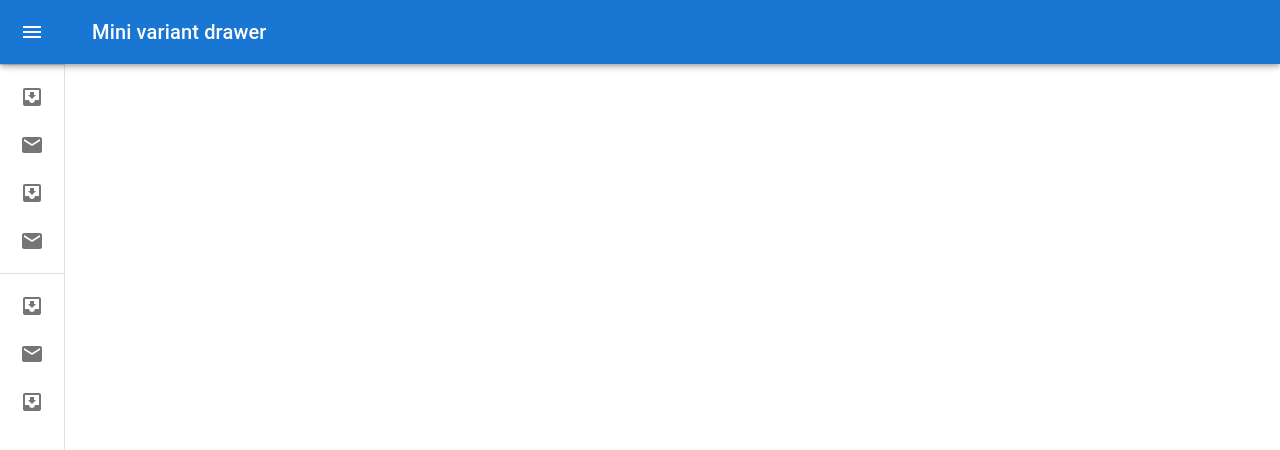
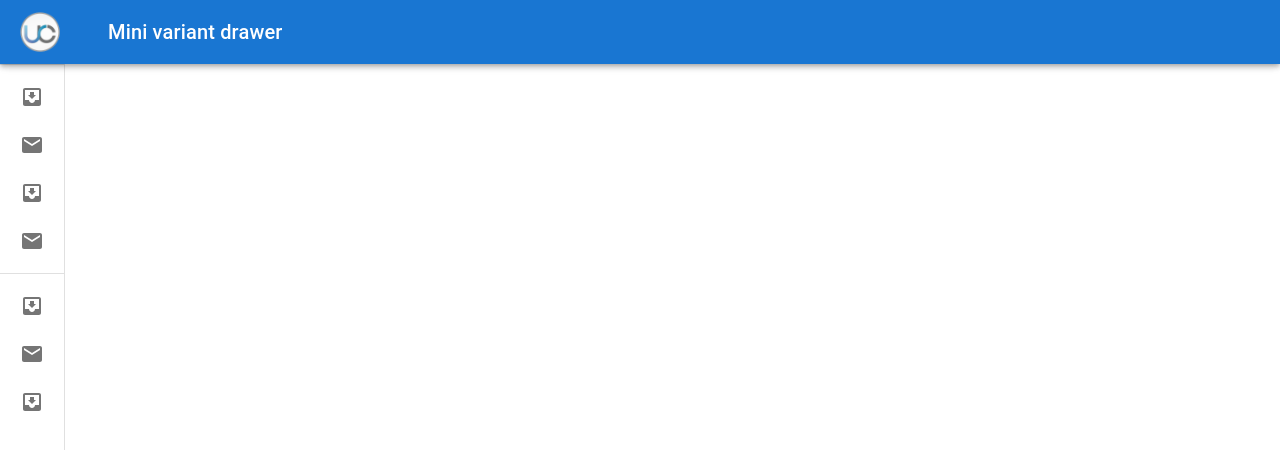
Before and after one commit to m4rcos-dev/Ultracar-service, a React (Create React App) app in the folder app/frontend/: page / in a window 1280 px wide. Shown: the top 450 px of the page. Built offline with nearby package versions, Linux system fonts and the light colour scheme.

Commit message:
:lipstick: feat: add logo img in Header component

```diff
--- /dev/null
+++ b/app/frontend/src/assets/index.js
@@ -0,0 +1 @@
+export { default as logo } from './logo.png';
--- a/app/frontend/src/components/Header/Header.js
+++ b/app/frontend/src/components/Header/Header.js
@@ -1,10 +1,10 @@
 import Toolbar from '@mui/material/Toolbar';
 import Typography from '@mui/material/Typography';
 import IconButton from '@mui/material/IconButton';
-import MenuIcon from '@mui/icons-material/Menu';
 import { useContext } from 'react';
 import { ContextConfig } from '../../context/ContextConfig';
 import { AppBar, Box } from './HeaderStyle';
+import { logo } from '../../assets/index'
 
 function Header() {
   const { valueContext, handleMenuOpen } = useContext(ContextConfig)
@@ -23,7 +23,7 @@ function Header() {
               ...(valueContext.openMenu && { display: 'none' }),
             }}
           >
-            <MenuIcon />
+            <img src={logo} alt="logo" style={{ width: "40px"}}/>
           </IconButton>
           <Typography variant="h6" noWrap component="div">
             Mini variant drawer
--- a/app/frontend/src/components/Menu/MenuStyle.js
+++ b/app/frontend/src/components/Menu/MenuStyle.js
@@ -25,7 +25,6 @@ const closedMixin = (theme) => ({
 });
 
 export const DrawerHeader = styled('div')(({ theme }) => ({
-  backgroundColor: theme.palette.secondary.main,
   display: 'flex',
   alignItems: 'center',
   justifyContent: 'flex-end',
```
Also changed, not shown: app/frontend/src/assets/logo.png (added).
